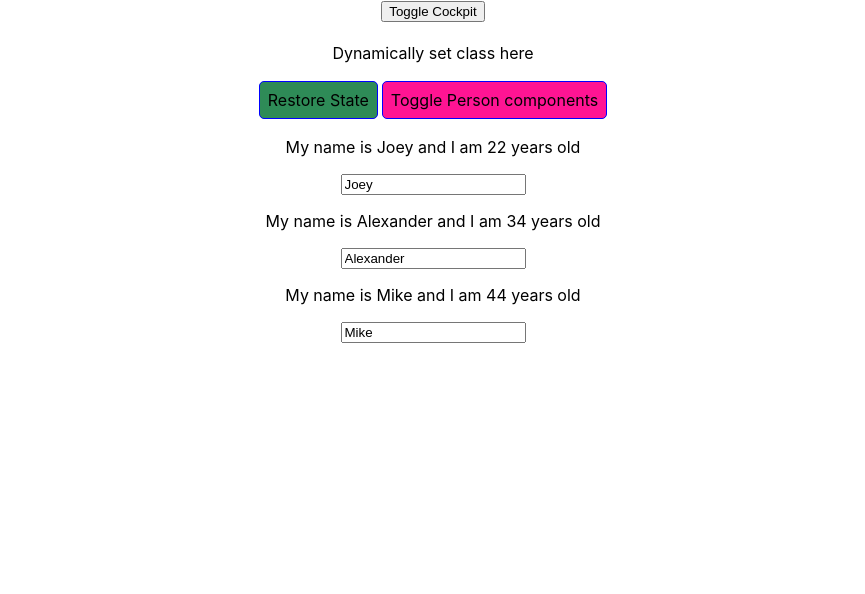
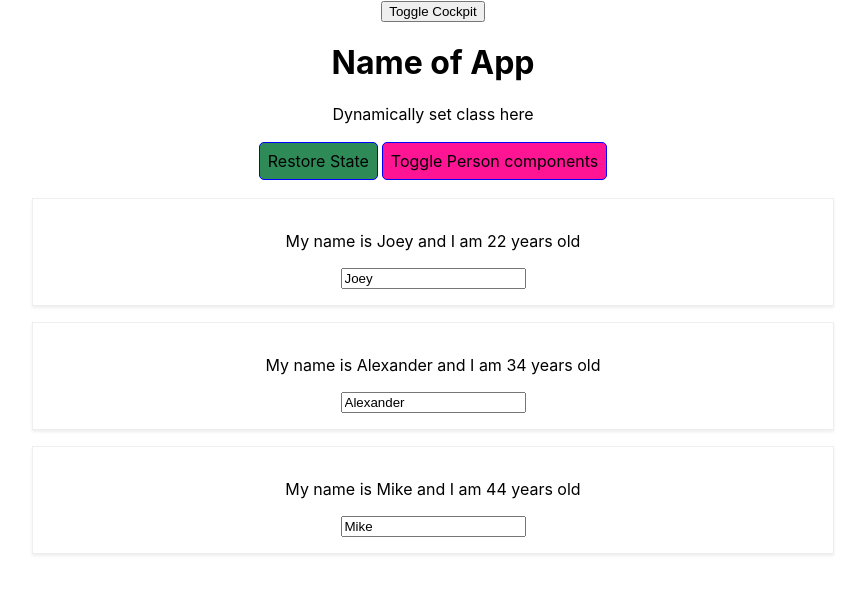
Before and after one commit to stevekutz/react_TCG_exp, a React (Create React App) app in the folder app/: page / in a window 1280 px wide. Both pictures are taken after a click on the button "Toggle Person components". Shown: the top 594 px of the page, without its empty margins (207-1072 px from the left). Built offline with nearby package versions, Linux system fonts and the light colour scheme.

Commit message:
applied HOC to PersonClass and passed in props to HOC using spread operator

```diff
--- a/app/src/components/Persons/Person/PersonClass.js
+++ b/app/src/components/Persons/Person/PersonClass.js
@@ -1,7 +1,7 @@
 import React, {Component} from 'react';
 import classes from './person.module.css';
 import Aux from '../../../hoc/Aux';
-
+import withClass2 from '../../../hoc/withClass2';
 
 class PersonClass extends Component {
 
@@ -12,7 +12,8 @@
         console.log(' Person Class Component rendering')
 
         return (
-            <React.Fragment>
+            <div>
+            {/* <React.Fragment> */}
             {/* <Aux className = {classes.Person}>  */}
             {/* <div  className = {classes.Person} > */}
                 <p onClick = {this.props.clickDelete}>
@@ -24,7 +25,8 @@
                     value = {this.props.name}/>
             {/* </div>  */}
             {/*  </Aux>  */}
-            </React.Fragment>
+            {/* </React.Fragment> */}
+            </div>
         )
 
 
@@ -32,4 +34,9 @@
 
 }
 
-export default PersonClass
+// this adds wrapped div with CSS code
+export default withClass2(PersonClass, classes.Person)
+
+
+
+// export default PersonClass
--- a/app/src/hoc/withClass2.js
+++ b/app/src/hoc/withClass2.js
@@ -11,10 +11,12 @@
 
 // a lower case `w` is used because we are using this as a function, not a Component
 
+// !!!!  props must be passed in using {...props}   NOT props = {...props}
+
 const withClass2 = (WrappedComponent, classProp) => {
    return props => (
         <div  className = {classProp}>
-            <WrappedComponent/>
+            <WrappedComponent {...props}/>
         </div>
    )
 
```
